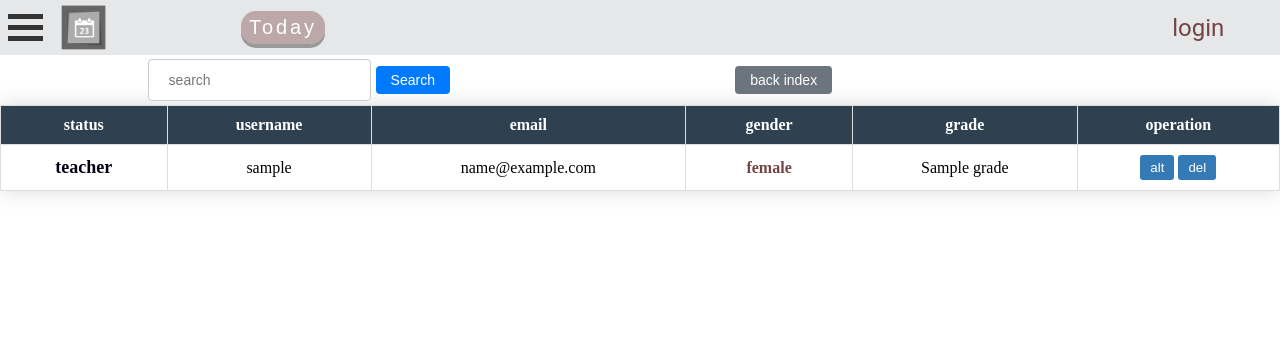
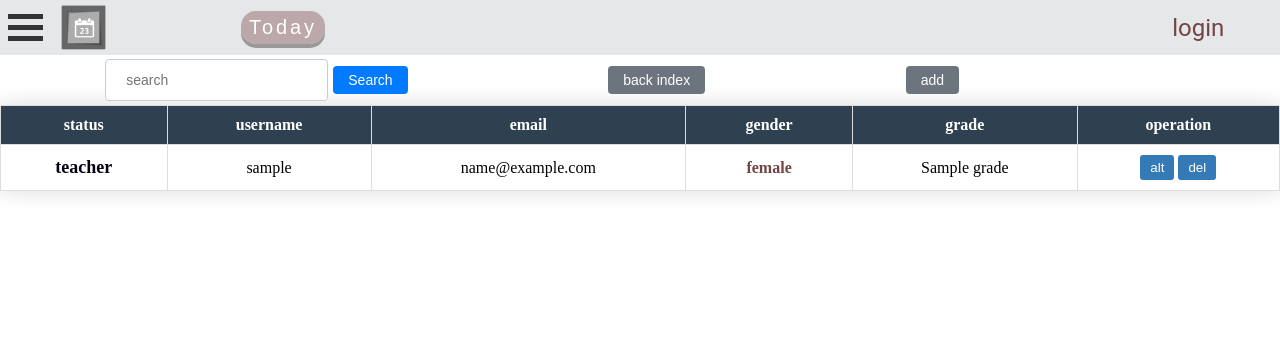
Before and after one commit to lzhhe/COMP3019J-Web-Application-Develop-Project, a Python web app: template App/templates/adminView.html in a window 1280 px wide. Shown: the top 355 px of the page. Run offline with Jinja, Linux system fonts and the light colour scheme; the template is opened without the code that fills it: most values are stand-ins (such as "Sample title", 1, 10 or a date in 2020).

Commit message:
The following functions are realized: administrator search users, user sorting, user paging, adding users

```diff
--- a/App/static/css/adminView.css
+++ b/App/static/css/adminView.css
@@ -14,6 +14,7 @@
     justify-content: space-around;
     align-items: center;
 }
+
 .searchThing {
     display: flex;
     align-items: center;
@@ -33,6 +34,7 @@
     border-color: #007bff;
     outline: none;
 }
+
 .searchButton {
     padding: 6px 15px;
     background-color: #007bff;
@@ -47,6 +49,7 @@
 .searchButton:hover {
     background-color: #0056b3;
 }
+
 .back {
     padding: 6px 15px;
     background-color: #6c757d;
@@ -190,7 +193,7 @@ input {
 }
 
 /* 全宽输入框 */
-#new-password {
+#new-password, #add-new-email, #add-new-password, #add-new-username {
     width: 100%;
     padding: 12px 20px;
     margin: 8px 0;
@@ -214,7 +217,7 @@ input {
     margin: 8px 0;
 }
 
-#new-password:focus, p:focus, .search:focus {
+#new-password:focus, p:focus, .search:focus, #add-new-email:focus, #add-new-password:focus, #add-new-username:focus {
     border-color: #00A8FF; /* 输入框聚焦时的边框颜色 */
     outline: none; /* 移除默认的外轮廓 */
 }
@@ -246,7 +249,7 @@ p {
 
 
 /* 为查找按钮设置样式 */
-#change-info {
+.change-info {
     background-color: rgba(35, 5, 5, 0.27);
     color: white;
     padding: 14px 20px;
@@ -256,7 +259,7 @@ p {
     margin: 0 auto;
 }
 
-#change-info:hover {
+.change-info:hover {
     opacity: 0.8;
 }
 
--- a/App/static/js/adminJs.js
+++ b/App/static/js/adminJs.js
@@ -6,7 +6,7 @@ document.addEventListener('DOMContentLoaded', function () {
             modal.style.display = "none";
         }
         if (event.target === modal2) {
-            modal.style.display = "none";
+            modal2.style.display = "none";
         }
     };
 });
@@ -25,7 +25,7 @@ $(document).ready(function () {
     $('.radio .block').click(function () {
         $(this).addClass('option').siblings().removeClass('option')
     })
-    $('.back').click(function () {
+    $('#back').click(function () {
         window.location.href = `/admin/adminView`;
     });
 });
--- a/App/templates/adminView.html
+++ b/App/templates/adminView.html
@@ -12,6 +12,21 @@
 
 
 {% block mainBody %}
+    {% if errors %}
+        <script>
+            let errorMsgs;
+            {% if errors is string %}
+                errorMsgs = "{{ errors }}";
+            {% else %}
+                errorMsgs = [
+                    {% for field, error_messages in errors.items() %}
+                        "{{ error_messages|join(', ') }}",
+                    {% endfor %}
+                ].join("\n");  // 使用换行符将每个字段的错误分隔开
+            {% endif %}
+            alert(errorMsgs);
+        </script>
+    {% endif %}
     <div class="functions">
         <form class="searchThing" method="get" action="{{ url_for('cal_a.searchThing') }}">
             <label for="search"></label><input class="search" id="search" type="search" placeholder="search"
@@ -19,6 +34,9 @@
             <button class="searchButton" id="searchButton" type="submit">Search</button>
         </form>
         <button class="back" id="back">back index</button>
+        <button class="back" id="add"
+                onclick="document.getElementById('addData').style.display='block'">add
+        </button>
 
         <div class="pagination">
             {% if pagination.pages > 1 %}
@@ -107,7 +125,7 @@
 
 
     <div id="resetData" class="modal">
-        <form class="modal-content animate" method="post" id="findForm" action="{{ url_for('cal_u.find_password') }}">
+        <form class="modal-content animate" method="post" id="resetForm" action="{{ url_for('cal_u.find_password') }}">
             <div class="find-container">
                 <span onclick="document.getElementById('resetData').style.display='none'" class="close"
                       title="Close Modal">&times;</span>
@@ -135,41 +153,52 @@
                     <input type="radio" name="choose_grade" id="choose-four" value="4">
                 </div>
 
-                <button type="submit" id="change-info">Change Information</button>
+                <button type="submit" class="change-info">Change Information</button>
             </div>
         </form>
     </div>
 
     <div id="addData" class="modal">
-        <form class="modal-content animate" method="post" id="findForm" action="{{ url_for('cal_u.find_password') }}">
+        <form class="modal-content animate" method="post" id="addForm" action="{{ url_for('cal_a.addInfor') }}">
             <div class="find-container">
-                <span onclick="document.getElementById('resetData').style.display='none'" class="close"
+                <span onclick="document.getElementById('addData').style.display='none'" class="close"
                       title="Close Modal">&times;</span>
-                <label for="new-password"><b>New password</b></label>
-                <input type="text" placeholder="Enter New password" id="new-password" name="new-password"/>
+                <label for="add-new-username"><b>New username</b></label>
+                <input type="text" placeholder="Enter New username" id="add-new-username" name="add_new_username"/>
+                <label for="add-new-password"><b>New password</b></label>
+                <input type="text" placeholder="Enter New password" id="add-new-password" name="add_new_password"/>
+                <label for="add-new-email"><b>New email</b></label>
+                <input type="email" placeholder="Enter New email" id="add-new-email" name="add_new_email"/>
 
                 <label><b>Choose gender</b></label>
                 <div class="choice radio">
-                    <label for="choose-male" class="block">male</label>
-                    <input type="radio" name="choose-gender" id="choose-male" value="1">
-                    <label for="choose-female" class="block">female</label>
-                    <input type="radio" name="choose-gender" id="choose-female" value="2">
+                    <label for="add-choose-male" class="block">male</label>
+                    <input type="radio" name="add_choose_gender" id="add-choose-male" value="1">
+                    <label for="add-choose-female" class="block">female</label>
+                    <input type="radio" name="add_choose_gender" id="add-choose-female" value="2">
+                </div>
+                <label><b>Choose status</b></label>
+                <div class="choice radio">
+                    <label for="add-choose-student" class="block">student</label>
+                    <input type="radio" name="add_choose_status" id="add-choose-student" value="1">
+                    <label for="add-choose-teacher" class="block">teacher</label>
+                    <input type="radio" name="add_choose_status" id="add-choose-teacher" value="2">
                 </div>
 
 
                 <label><b>Choose grade</b></label>
                 <div class="choice radio">
-                    <label for="choose-one" class="block">1</label>
-                    <input type="radio" name="choose-grade" id="choose-one" value="1">
-                    <label for="choose-two" class="block">2</label>
-                    <input type="radio" name="choose-grade" id="choose-two" value="2">
-                    <label for="choose-three" class="block">3</label>
-                    <input type="radio" name="choose-grade" id="choose-three" value="3">
-                    <label for="choose-four" class="block">4</label>
-                    <input type="radio" name="choose-grade" id="choose-four" value="4">
+                    <label for="add-choose-one" class="block">1</label>
+                    <input type="radio" name="add_choose_grade" id="add-choose-one" value="1">
+                    <label for="add-choose-two" class="block">2</label>
+                    <input type="radio" name="add_choose_grade" id="add-choose-two" value="2">
+                    <label for="add-choose-three" class="block">3</label>
+                    <input type="radio" name="add_choose_grade" id="add-choose-three" value="3">
+                    <label for="add-choose-four" class="block">4</label>
+                    <input type="radio" name="add_choose_grade" id="add-choose-four" value="4">
                 </div>
 
-                <button type="submit" id="change-info">Add Information</button>
+                <button type="submit" class="change-info">Add Information</button>
             </div>
         </form>
     </div>
```
Also changed, not shown: App/forms.py (+11 -3 lines), App/views_admin.py (+27 -2 lines).
